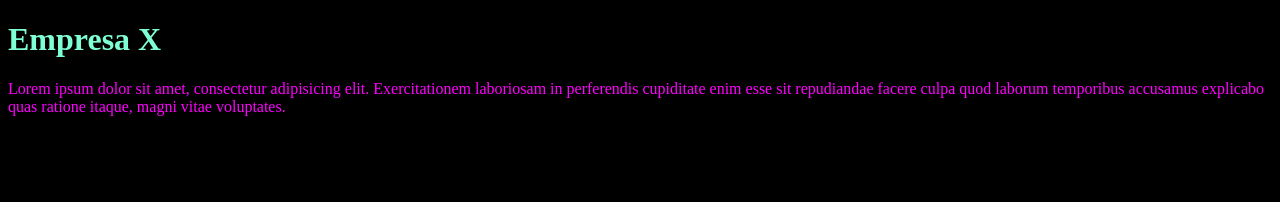
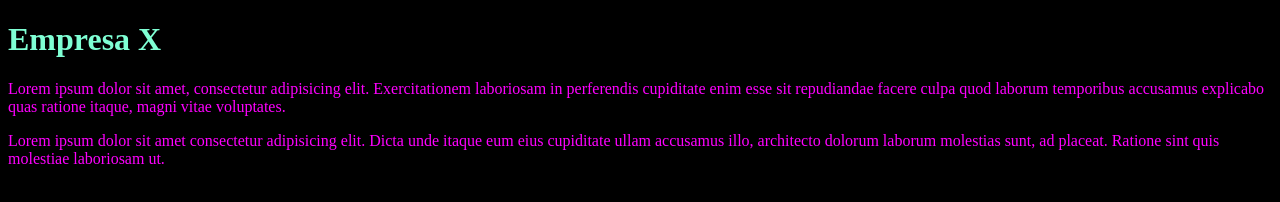
Before and after one commit to hdtorrad/aula-lp2-estudigit, a plain HTML site: page index.html in a window 1280 px wide. Drawn offline with Linux system fonts and the light colour scheme.

```diff
--- a/index.html
+++ b/index.html
@@ -10,5 +10,6 @@
 <body>
     <h1>Empresa X</h1>
     <p>Lorem ipsum dolor sit amet, consectetur adipisicing elit. Exercitationem laboriosam in perferendis cupiditate enim esse sit repudiandae facere culpa quod laborum temporibus accusamus explicabo quas ratione itaque, magni vitae voluptates.</p>
+    <p>Lorem ipsum dolor sit amet consectetur adipisicing elit. Dicta unde itaque eum eius cupiditate ullam accusamus illo, architecto dolorum laborum molestias sunt, ad placeat. Ratione sint quis molestiae laboriosam ut.</p>
 </body>
 </html>
```
